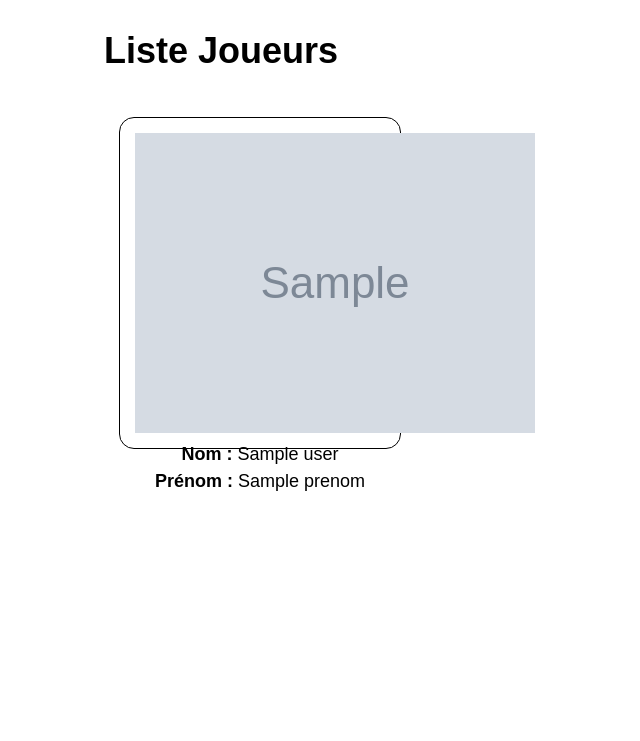
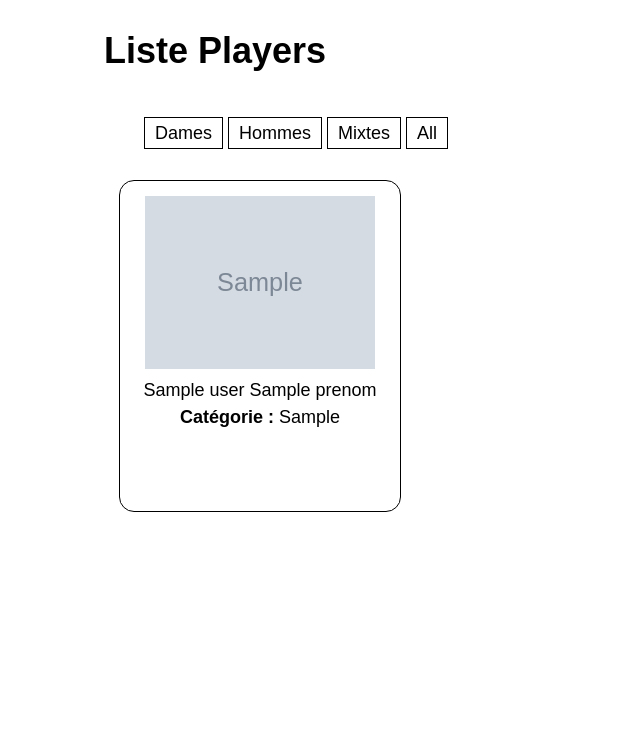
Before and after one commit to CaroCap/KinBallApp, a Symfony app: template templates/user/listeUsers.html.twig in a window 1280 px wide. Shown: the top 741 px of the page, without its empty margins (136-776 px from the left). Run offline with Twig, Linux system fonts and the light colour scheme; the template is opened without the code that fills it: most values are stand-ins (such as "Sample title", 1, 10 or a date in 2020); grey boxes marked "Sample" are stand-in pictures; some libraries are stand-ins or nearby versions.

Commit message:
Photos joueurs + Filtre Catégorie + Adresse Joueur

```diff
--- a/migrations/Version20220316123324.php
+++ b/migrations/Version20220317101350.php
@@ -10,7 +10,7 @@ use Doctrine\Migrations\AbstractMigration;
 /**
  * Auto-generated Migration: Please modify to your needs!
  */
-final class Version20220316123324 extends AbstractMigration
+final class Version20220317101350 extends AbstractMigration
 {
     public function getDescription(): string
     {
@@ -22,16 +22,14 @@ final class Version20220316123324 extends AbstractMigration
         // this up() migration is auto-generated, please modify it to your needs
         $this->addSql('CREATE TABLE adresse (id INT AUTO_INCREMENT NOT NULL, rue VARCHAR(255) DEFAULT NULL, numero VARCHAR(20) DEFAULT NULL, code_postal VARCHAR(20) DEFAULT NULL, ville VARCHAR(150) DEFAULT NULL, pays VARCHAR(150) DEFAULT NULL, nom_lieu VARCHAR(150) DEFAULT NULL, type_adresse VARCHAR(50) NOT NULL, PRIMARY KEY(id)) DEFAULT CHARACTER SET utf8mb4 COLLATE `utf8mb4_unicode_ci` ENGINE = InnoDB');
         $this->addSql('CREATE TABLE categorie (id INT AUTO_INCREMENT NOT NULL, type_categorie VARCHAR(150) NOT NULL, PRIMARY KEY(id)) DEFAULT CHARACTER SET utf8mb4 COLLATE `utf8mb4_unicode_ci` ENGINE = InnoDB');
-        $this->addSql('CREATE TABLE user (id INT AUTO_INCREMENT NOT NULL, adresse_id INT DEFAULT NULL, categorie_id INT NOT NULL, nom VARCHAR(50) NOT NULL, prenom VARCHAR(50) NOT NULL, email VARCHAR(200) NOT NULL, telephone VARCHAR(20) NOT NULL, date_naissance DATE NOT NULL, roles LONGTEXT NOT NULL COMMENT \'(DC2Type:json)\', password VARCHAR(255) NOT NULL, photo VARCHAR(255) DEFAULT NULL, accord_photo TINYINT(1) NOT NULL, pers_contact_nom VARCHAR(50) DEFAULT NULL, pers_contact_tel VARCHAR(20) DEFAULT NULL, pers_contact_mail VARCHAR(200) DEFAULT NULL, UNIQUE INDEX UNIQ_8D93D649E7927C74 (email), INDEX IDX_8D93D6494DE7DC5C (adresse_id), INDEX IDX_8D93D649BCF5E72D (categorie_id), PRIMARY KEY(id)) DEFAULT CHARACTER SET utf8mb4 COLLATE `utf8mb4_unicode_ci` ENGINE = InnoDB');
+        $this->addSql('CREATE TABLE user (id INT AUTO_INCREMENT NOT NULL, categorie_id INT NOT NULL, nom VARCHAR(50) NOT NULL, prenom VARCHAR(50) NOT NULL, email VARCHAR(200) NOT NULL, telephone VARCHAR(20) NOT NULL, date_naissance DATE NOT NULL, rue VARCHAR(255) DEFAULT NULL, numero VARCHAR(20) DEFAULT NULL, code_postal VARCHAR(20) DEFAULT NULL, ville VARCHAR(150) DEFAULT NULL, roles LONGTEXT NOT NULL COMMENT \'(DC2Type:json)\', password VARCHAR(255) NOT NULL, photo VARCHAR(255) DEFAULT NULL, accord_photo TINYINT(1) NOT NULL, pers_contact_nom VARCHAR(50) DEFAULT NULL, pers_contact_tel VARCHAR(20) DEFAULT NULL, pers_contact_mail VARCHAR(200) DEFAULT NULL, UNIQUE INDEX UNIQ_8D93D649E7927C74 (email), INDEX IDX_8D93D649BCF5E72D (categorie_id), PRIMARY KEY(id)) DEFAULT CHARACTER SET utf8mb4 COLLATE `utf8mb4_unicode_ci` ENGINE = InnoDB');
         $this->addSql('CREATE TABLE messenger_messages (id BIGINT AUTO_INCREMENT NOT NULL, body LONGTEXT NOT NULL, headers LONGTEXT NOT NULL, queue_name VARCHAR(255) NOT NULL, created_at DATETIME NOT NULL, available_at DATETIME NOT NULL, delivered_at DATETIME DEFAULT NULL, INDEX IDX_75EA56E016BA31DB (delivered_at), PRIMARY KEY(id)) DEFAULT CHARACTER SET utf8mb4 COLLATE `utf8mb4_unicode_ci` ENGINE = InnoDB');
-        $this->addSql('ALTER TABLE user ADD CONSTRAINT FK_8D93D6494DE7DC5C FOREIGN KEY (adresse_id) REFERENCES adresse (id)');
         $this->addSql('ALTER TABLE user ADD CONSTRAINT FK_8D93D649BCF5E72D FOREIGN KEY (categorie_id) REFERENCES categorie (id)');
     }
 
     public function down(Schema $schema): void
     {
         // this down() migration is auto-generated, please modify it to your needs
-        $this->addSql('ALTER TABLE user DROP FOREIGN KEY FK_8D93D6494DE7DC5C');
         $this->addSql('ALTER TABLE user DROP FOREIGN KEY FK_8D93D649BCF5E72D');
         $this->addSql('DROP TABLE adresse');
         $this->addSql('DROP TABLE categorie');
--- a/src/DataFixtures/AdresseFixtures.php
+++ b/src/DataFixtures/AdresseFixtures.php
@@ -13,7 +13,7 @@ class AdresseFixtures extends Fixture
     {
         $faker = Faker\Factory::create('fr_FR');
 
-        $types = ['Salle Entrainement', 'Salle Championnat', 'Perso'];
+        $types = ['Salle Entrainement', 'Salle Championnat', 'Autre'];
 
         $adresse = new Adresse([
             '$nomLieu' => 'VUB - Vrije Universiteit Brussels - Salle L4',
@@ -38,7 +38,7 @@ class AdresseFixtures extends Fixture
         $manager->persist($adresse);
 
         // créer quelques objets Adresse, stocker dans la BD
-        for ($i = 0; $i < 20; $i++) {
+        for ($i = 0; $i < 5; $i++) {
             $adresse = new Adresse([
                 'rue' => $faker->streetAddress,
                 'numero' => $faker->buildingNumber,
--- a/templates/user/listeUsers.html.twig
+++ b/templates/user/listeUsers.html.twig
@@ -6,26 +6,52 @@
 <style>
     .example-wrapper { margin: 1em auto; max-width: 800px; width: 95%; font: 18px/1.5 sans-serif; }
     .example-wrapper code { background: #F5F5F5; padding: 2px 6px; }
-    .container{ display: flex; width: 800px; height: 80vh; flex-wrap: wrap;}
-    .carteJoueur{ border : solid black 1px; border-radius : 15px; margin : 15px; width: 250px; height: 300px; padding : 15px;
-            text-align: center;}
-    label{font-weight:bold;}</style>
+    {# .container{ display: flex; width: 800px; height: 80vh; flex-wrap: wrap;} #}
+    .container{ display: flex; flex-wrap: wrap;}
+    .menuFiltre{ text-decoration: none; display: inline; border: solid 1px black; padding: 5px;}
+    .menuFiltre a { text-decoration: none; display: inline; padding: 5px; color:black}
+    .menuFiltre a:hover { color:red}
+    .cartePlayer{ border : solid black 1px; border-radius : 15px; margin : 15px; width: 250px; height: 300px; padding:15px; text-align: center;}
+    .photoPlayer{max-width: 230px; max-height: 230px; }
+    label{font-weight:bold;}
+</style>
 
 <div class="example-wrapper">
-    <h1>Liste Joueurs</h1>
+    <h1>Liste Players</h1>
 
+{# Filtres Catégories #}
+<div class="container">
+    <ul>
+        <li class="menuFiltre"><a href="{{ path ('liste_dames') }}">Dames</a></li>
+        <li class="menuFiltre"><a href="{{ path ('liste_hommes') }}">Hommes</a></li>
+        <li class="menuFiltre"><a href="{{ path ('liste_mixtes') }}">Mixtes</a></li>
+        <li class="menuFiltre"><a href="{{ path ('liste_users') }}">All</a></li>
+    </ul>
+</div>
+
+{# Liste Joueurs #}
 <div class="container">
     {% for user in users %}
-        <div class="carteJoueur">
-            {# <img src="/KinBallApp/assets/images/CheckNON.png" alt="photo"> #}
-            <img src="../../src/dossiersFichier/{{user.photo}}" alt="photo">
-        <br>
+        <div class="cartePlayer">
+        {% if user.photo is same as (null) %}
+            <img class="photoPlayer" src="{{ asset ('dossierFichiers/joueur.png') }}" alt="photo">
+        {% else %}
+            <img class="photoPlayer" src="{{ asset ('dossierFichiers/' ~ user.photo ) }}" alt="photo">
+        {% endif %}
+
+        {# <br>
             <label for="nom">Nom : </label>
             <span id="nom">{{user.nom}}</span>
         <br>
             <label for="prenom">Prénom : </label>
             <span id="prenom">{{user.prenom}}</span>
+        #}
+        <br>
+        <span id="nomPrenom">{{user.nom}} {{user.prenom}}</span>
+        <br>
 
+            <label for="categorie">Catégorie : </label>
+            <span id="categorie">{{user.categorie.typeCategorie}}</span>
         </div>
     {% endfor %}
     </div>
```
Also changed, not shown: src/Controller/UserController.php (+35 -0 lines), src/DataFixtures/UserFixtures.php (+9 -3 lines), src/Entity/Adresse.php (+0 -34 lines), src/Entity/User.php (+60 -15 lines), public/dossierFichiers/Caro.png (added), public/dossierFichiers/christine.png (added), public/dossierFichiers/joueur.png (added), public/dossierFichiers/joueuse.png (added).
